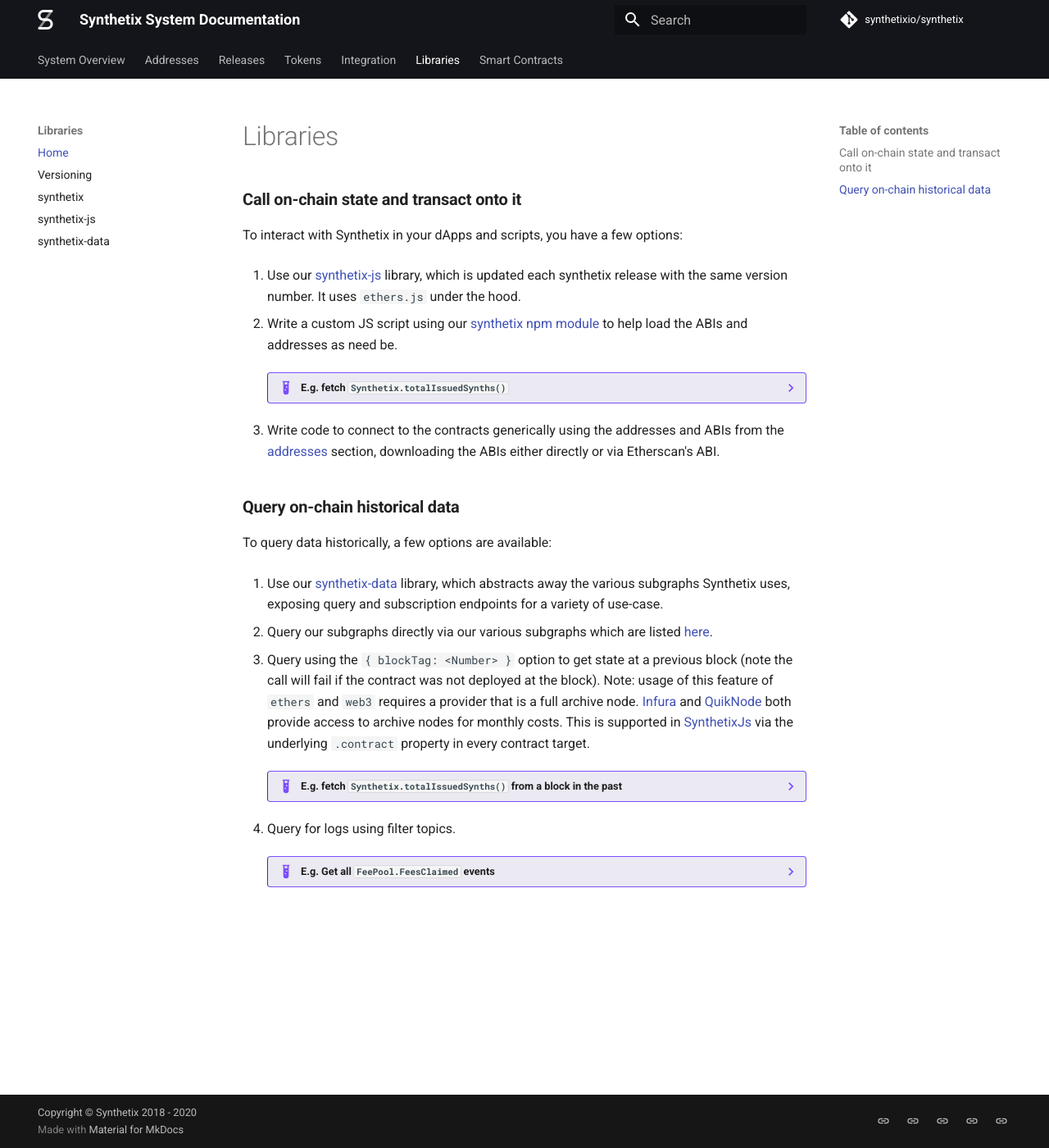
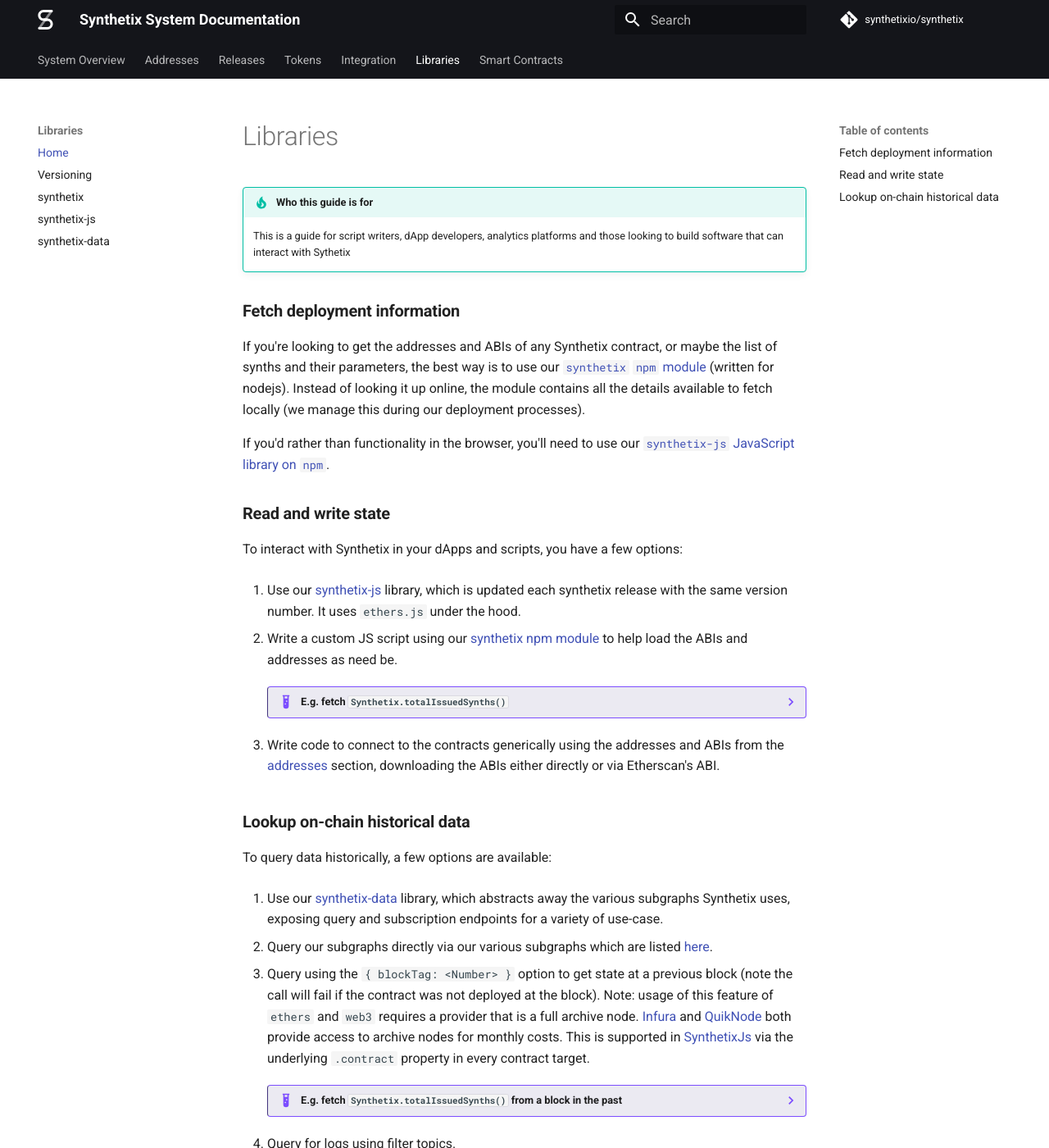
Before and after one commit to Synthetixio/synthetix-docs, an MkDocs documentation site: the page built from content/libraries/index.md, in a window 1280 px wide and 1400 px high. Shown: the whole window at 82% size. Built offline with MkDocs 1.6.1 and Material for MkDocs 9.7.7, drawn with Linux system fonts in a browser that asks for light colours; comment, search, counter and statistics services are not loaded.

Commit message:
Cleanup of Libraries

```diff
--- a/content/libraries/index.md
+++ b/content/libraries/index.md
@@ -1,6 +1,16 @@
 # Libraries
 
-### Call on-chain state and transact onto it
+!!! Tip "Who this guide is for"
+
+    This is a guide for script writers, dApp developers, analytics platforms and those looking to build software that can interact with Sythetix
+
+### Fetch deployment information
+
+If you're looking to get the addresses and ABIs of any Synthetix contract, or maybe the list of synths and their parameters, the best way is to use our [`synthetix` `npm` module](synthetix.md#usage-and-requirements) (written for nodejs). Instead of looking it up online, the module contains all the details available to fetch locally (we manage this during our deployment processes).
+
+If you'd rather than functionality in the browser, you'll need to use our [`synthetix-js` JavaScript library on `npm`](synthetix-js.md).
+
+### Read and write state
 
 To interact with Synthetix in your dApps and scripts, you have a few options:
 
@@ -40,7 +50,7 @@ To interact with Synthetix in your dApps and scripts, you have a few options:
 
 3.  Write code to connect to the contracts generically using the addresses and ABIs from the [addresses](../addresses.md) section, downloading the ABIs either directly or via Etherscan's ABI.
 
-### Query on-chain historical data
+### Lookup on-chain historical data
 
 To query data historically, a few options are available:
 
```
Also changed, not shown: content/integration.md (+1 -1 lines).
